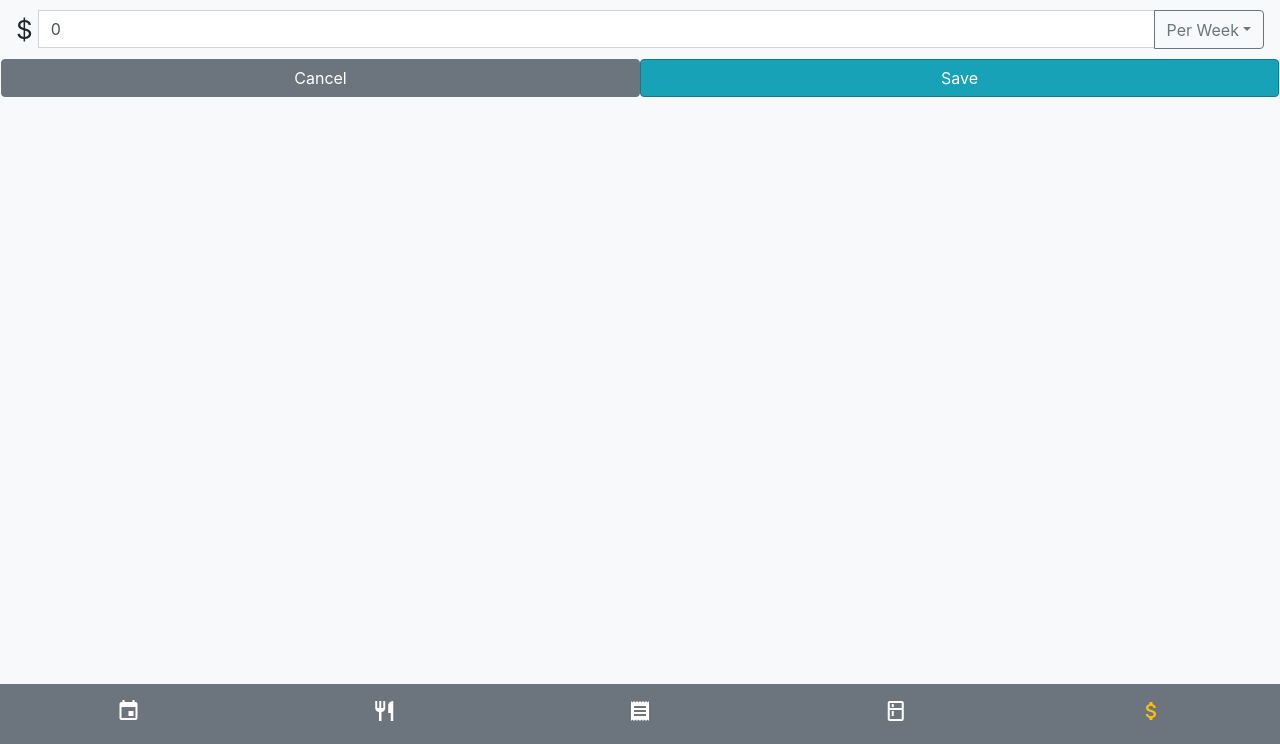
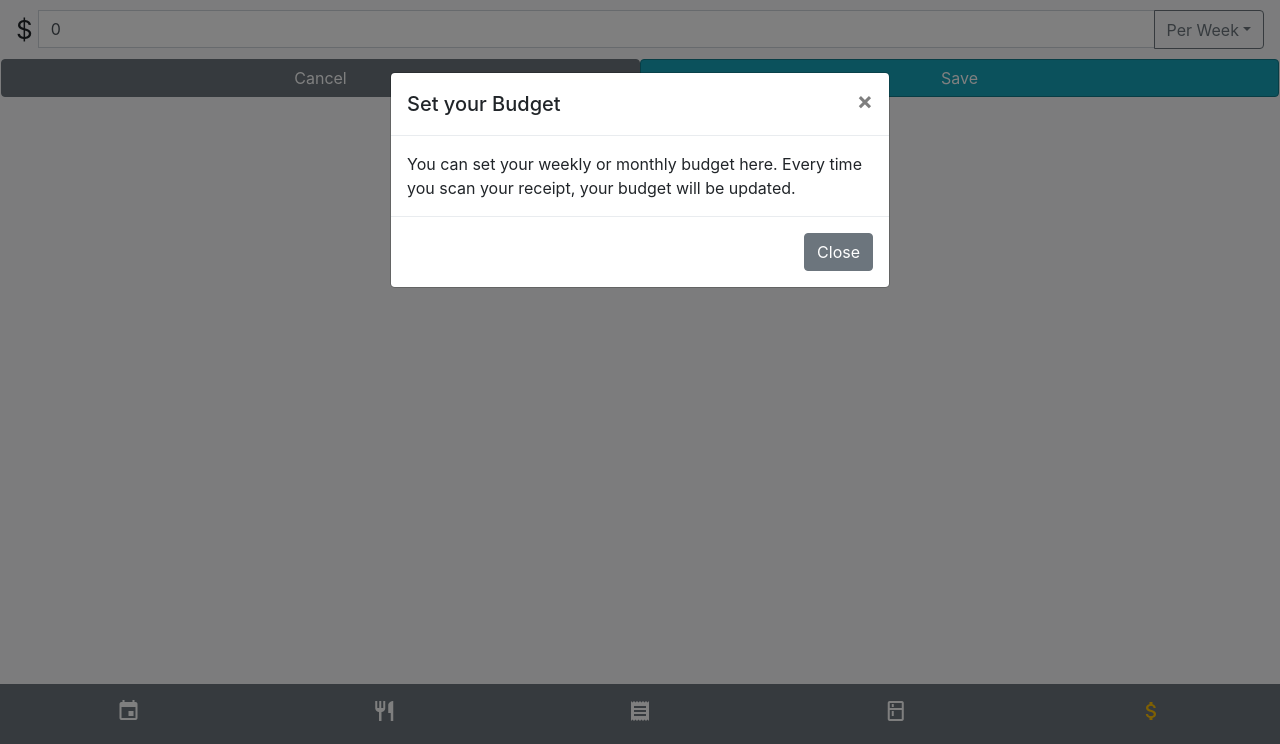
Before and after one commit to lampridiforme/COGS120AppFinal, a plain HTML site: page budgetEdit.html in a window 1280 px wide. Shown: the part 56-800 px from the top of the page. Drawn offline with nearby package versions, Linux system fonts and the light colour scheme.

Commit message:
Added rest of tutorial :

```diff
--- a/budgetEdit.html
+++ b/budgetEdit.html
@@ -48,7 +48,7 @@
   </head>
   <body class="bg-light">
     <div class="text-white font-weight-bold h3" style="position: absolute; top: 7px; left: 9px;">
-      Budget
+      Set Budget
     </div>
     <div class="maintitle bg-secondary">
       <div class="btn-group float-right" role="group">
@@ -88,6 +88,26 @@
         <button type="button" class="btn btn-secondary sharpcorners text-warning" style="width: 21%;" onclick="goto('./budget.html')"><i class="material-icons">attach_money</i></button>
       </div>
     </footer>
+
+    <!--    modals -->
+    <div class="modal fade" style="margin-top: 100px;" id="tutorialModal" tabindex="-1" role="dialog" aria-labelledby="tutorialModalLabel" aria-hidden="true">
+      <div class="modal-dialog" role="document">
+        <div class="modal-content">
+          <div class="modal-header">
+            <h5 class="modal-title" id="exampleModalLabel">Set your Budget</h5>
+            <button type="button" class="close" data-dismiss="modal" aria-label="Close">
+              <span aria-hidden="true">&times;</span>
+            </button>
+          </div>
+          <div class="modal-body">
+            You can set your weekly or monthly budget here. Every time you scan your receipt, your budget will be updated.
+          </div>
+          <div class="modal-footer">
+            <button type="button" class="btn btn-secondary" data-dismiss="modal">Close</button>
+          </div>
+        </div>
+      </div>
+    </div>
 
     <!-- Optional JavaScript -->
     <!-- jQuery first, then Popper.js, then Bootstrap JS -->
@@ -152,7 +172,17 @@
         budgetInput.value = (!val || isNaN(val) || val <= 0) ? 0 : val;
       }
 
+      function initPage() {
+        // show the initial modal if this is user's first time using app
+        let firstTime = localStorage.getItem('firstTimeBudget');
+        if (!firstTime) {
+          $('#tutorialModal').modal('show');
+          localStorage.setItem('firstTimeBudget', true);
+        }
+      }
+
       getBudgetThresholdFromLocalStorage();
+      initPage();
     </script>
     <script src="https://cdnjs.cloudflare.com/ajax/libs/Chart.js/2.7.3/Chart.bundle.min.js"></script>
   </body>
```
Also changed, not shown: budget.html (+6 -0 lines), index.html (+1 -1 lines), inventoryNew.html (+27 -0 lines), list.html (+27 -0 lines).
